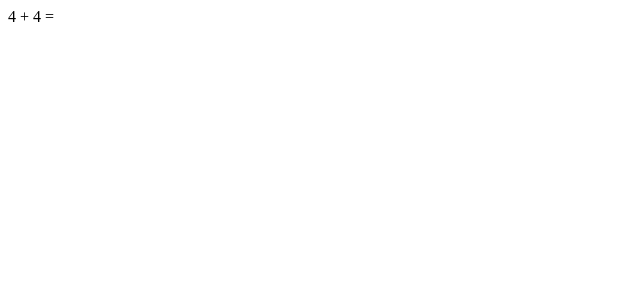
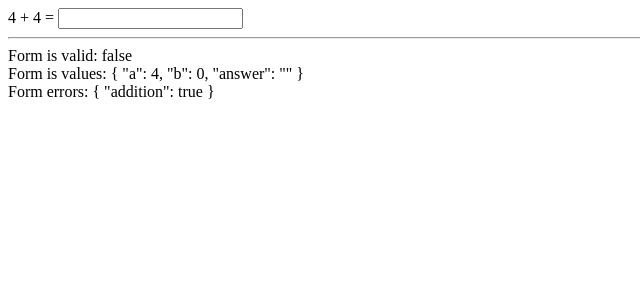
Before and after one commit to Simone-Ramundi/MathFormApp, an Angular app in the folder mathform/: page / in a window 1280 px wide. Shown: the top 300 px of the page, without its empty margins (0-640 px from the left). Built offline with nearby package versions, Linux system fonts and the light colour scheme.

Commit message:
Adding Custom Validation

```diff
--- a/mathform/src/app/equation/equation.component.html
+++ b/mathform/src/app/equation/equation.component.html
@@ -1,3 +1,8 @@
 <form [formGroup]="mathForm">
   {{ a }} + {{ b }} =
+  <input formControlName="answer"/>
 </form>
+<hr/>
+<div>Form is valid: {{ mathForm.valid }}</div>
+<div>Form is values: {{ mathForm.value | json }}</div>
+<div>Form errors: {{ mathForm.errors | json }}</div>
--- a/mathform/src/app/equation/equation.component.ts
+++ b/mathform/src/app/equation/equation.component.ts
@@ -1,5 +1,5 @@
 import { Component, OnInit } from '@angular/core';
-import { FormGroup,FormControl } from "@angular/forms";
+import { FormGroup,FormControl,AbstractControl } from "@angular/forms";
 
 @Component({
   selector: 'app-equation',
@@ -11,7 +11,15 @@
     a: new FormControl(this.randomNumber()),
     b: new FormControl(this.randomNumber()),
     answer: new FormControl('')
-  })
+  }, [
+    (form: AbstractControl) => {
+      const { a, b, answer } = form.value
+      if (a + b === parseInt(answer)) {
+        return null;
+      }
+      return { addition:  true};
+    }
+  ]);
   constructor() { }
 
   get a(){
@@ -26,5 +34,4 @@
   randomNumber(){
     return  Math.floor(Math.random()*10);
   }
-
 }
```
